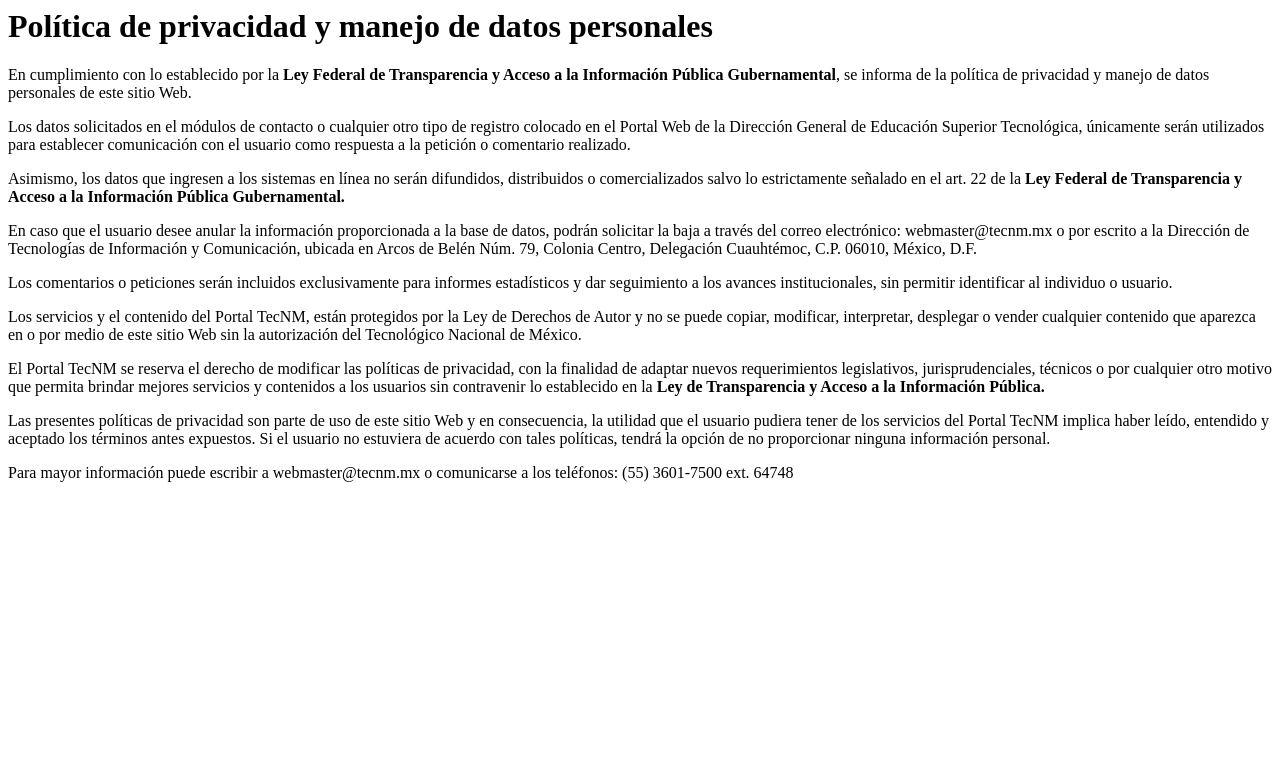
After one commit to Reynald0/levit_bell, a Django app: page /politicas_privacidad/ in a window 1280 px wide. The commit adds this page. Shown: the top 783 px of the page. Run offline with Django 3.2, Linux system fonts and the light colour scheme.

Commit message:
Se agregan las págs para las políticas de privacidad y empresariales

```diff
--- a/levit_bell/urls.py
+++ b/levit_bell/urls.py
@@ -20,4 +20,6 @@ from .views import *
 urlpatterns = [
     url(r'^admin/', admin.site.urls),
     url(r'^$', inicio, name='inicio'),
+    url(r'^politicas_privacidad/$', politicas_privacidad, name='politicas_privacidad'),
+    url(r'^politica_empresarial/$', politica_empresarial, name='politica_empresarial'),
 ]
--- a/levit_bell/views.py
+++ b/levit_bell/views.py
@@ -3,3 +3,9 @@ from django.shortcuts import render, redirect
 
 def inicio(request):
 	return render(request, 'index.html') #Agarra la ruta templates/index.html
+
+def politicas_privacidad(request):
+	return render(request, 'politicas_priv.html') #Agarra la ruta templates/index.html
+
+def politica_empresarial(request):
+	return render(request, 'politica_empresarial.html')
--- a/templates/components/footer.html
+++ b/templates/components/footer.html
@@ -16,9 +16,9 @@
                 </div>
                 <div class="col-md-4">
                     <ul class="list-inline quicklinks">
-                        <li><a href="#">Privacy Policy</a>
+                        <li><a href="{% url 'politicas_privacidad' %}">Pol&iacute;tica de privacidad</a>
                         </li>
-                        <li><a href="#">Terms of Use</a>
+                        <li><a href="{% url 'politica_empresarial' %}">Pol&iacute;tica empresarial</a>
                         </li>
                     </ul>
                 </div>
--- /dev/null
+++ b/templates/politicas_priv.html
@@ -0,0 +1,40 @@
+<html>
+<body>
+	<h1>Política de privacidad y manejo de datos personales</h1>
+	<p>
+	En cumplimiento con lo establecido por la <b>Ley Federal de Transparencia y Acceso a la Información Pública Gubernamental</b>, se informa de la política de privacidad y manejo de datos personales de este sitio Web.
+	</p>
+
+	<p>
+	Los datos solicitados en el módulos de contacto o cualquier otro tipo de registro colocado en el Portal Web de la Dirección General de Educación Superior Tecnológica, únicamente serán utilizados para establecer comunicación con el usuario como respuesta a la petición o comentario realizado.
+	</p>
+
+	<p>
+	Asimismo, los datos que ingresen a los sistemas en línea no serán difundidos, distribuidos o comercializados salvo lo estrictamente señalado en el art. 22 de la <b>Ley Federal de Transparencia y Acceso a la Información Pública Gubernamental.</b>
+	</p>
+
+	<p>
+	En caso que el usuario desee anular la información proporcionada a la base de datos, podrán solicitar la baja a través del correo electrónico: webmaster@tecnm.mx o por escrito a la Dirección de Tecnologías de Información y Comunicación, ubicada en Arcos de Belén Núm. 79, Colonia Centro, Delegación Cuauhtémoc, C.P. 06010, México, D.F.
+	</p>
+
+	<p>
+	Los comentarios o peticiones serán incluidos exclusivamente para informes estadísticos y dar seguimiento a los avances institucionales, sin permitir identificar al individuo o usuario.
+	</p>
+
+	<p>
+	Los servicios y el contenido del Portal TecNM, están protegidos por la Ley de Derechos de Autor y no se puede copiar, modificar, interpretar, desplegar o vender cualquier contenido que aparezca en o por medio de este sitio Web sin la autorización del Tecnológico Nacional de México.
+	</p>
+
+	<p>
+	El Portal TecNM se reserva el derecho de modificar las políticas de privacidad, con la finalidad de adaptar nuevos requerimientos legislativos, jurisprudenciales, técnicos o por cualquier otro motivo que permita brindar mejores servicios y contenidos a los usuarios sin contravenir  lo establecido en la <b>Ley de Transparencia y Acceso a la Información Pública.</b>
+	</p>
+
+	<p>
+	Las presentes políticas de privacidad son parte de uso de este sitio Web y en consecuencia, la utilidad que el usuario pudiera tener de los servicios del Portal TecNM implica haber leído, entendido y aceptado los términos antes expuestos. Si el usuario no estuviera de acuerdo con tales políticas, tendrá la opción de no proporcionar ninguna información personal.
+	</p>
+
+	<p>
+	Para mayor información puede escribir a webmaster@tecnm.mx o comunicarse a los teléfonos: (55) 3601-7500 ext. 64748
+	</p>
+</body>
+</html>
```
Also changed, not shown: templates/politica_empresarial.html (added, +31 -0 lines).
